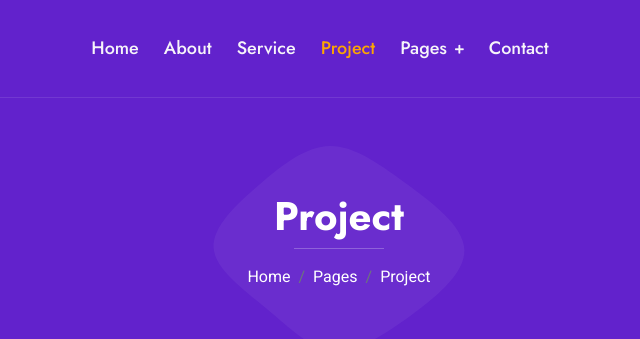
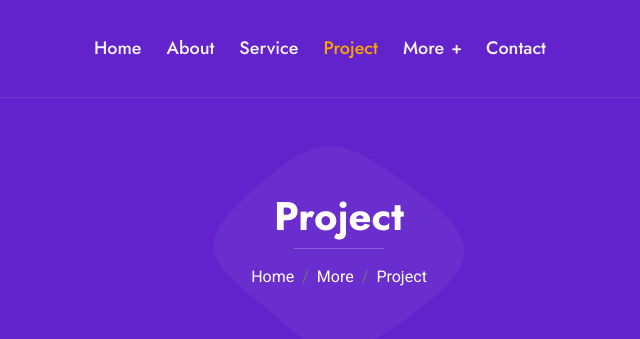
Before and after one commit to salesarchitectonic/digital-agency, a plain HTML site: page project.html in a window 1280 px wide. Shown: the top 339 px of the page, 301-941 px from the left. Drawn offline with nearby package versions, Linux system fonts and the light colour scheme.

Commit message:
Update project.html

```diff
--- a/project.html
+++ b/project.html
@@ -60,11 +60,11 @@
                         <a href="service.html" class="nav-item nav-link">Service</a>
                         <a href="project.html" class="nav-item nav-link active">Project</a>
                         <div class="nav-item dropdown">
-                            <a href="#" class="nav-link dropdown-toggle" data-bs-toggle="dropdown">Pages</a>
+                            <a href="#" class="nav-link dropdown-toggle" data-bs-toggle="dropdown">More</a>
                             <div class="dropdown-menu m-0">
                                 <a href="team.html" class="dropdown-item">Our Team</a>
                                 <a href="testimonial.html" class="dropdown-item">Testimonial</a>
-                                <a href="404.html" class="dropdown-item">404 Page</a>
+
                             </div>
                         </div>
                         <a href="contact.html" class="nav-item nav-link">Contact</a>
@@ -82,7 +82,7 @@
                             <nav aria-label="breadcrumb">
                                 <ol class="breadcrumb justify-content-center">
                                     <li class="breadcrumb-item"><a class="text-white" href="#">Home</a></li>
-                                    <li class="breadcrumb-item"><a class="text-white" href="#">Pages</a></li>
+                                    <li class="breadcrumb-item"><a class="text-white" href="#">More</a></li>
                                     <li class="breadcrumb-item text-white active" aria-current="page">Project</li>
                                 </ol>
                             </nav>
```
